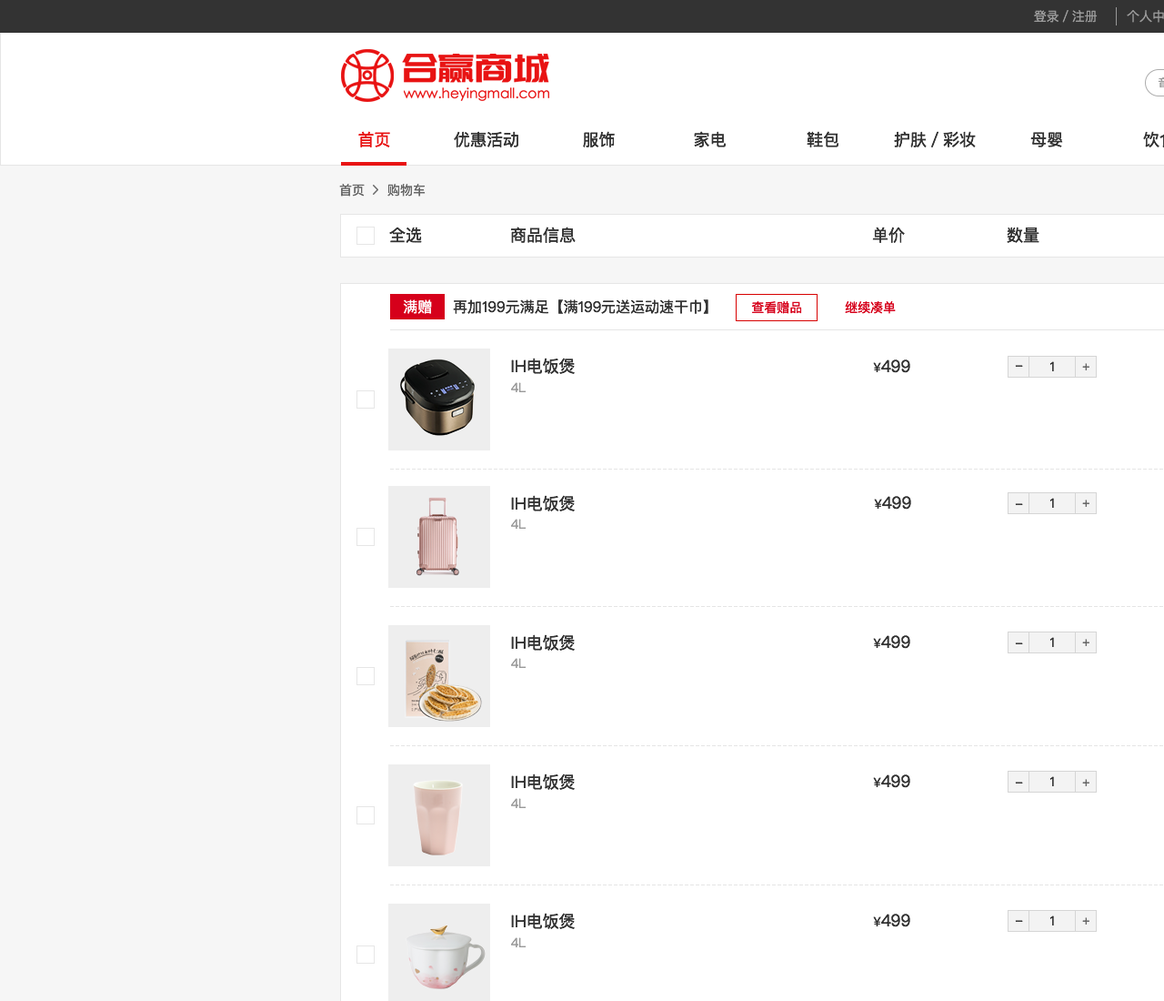
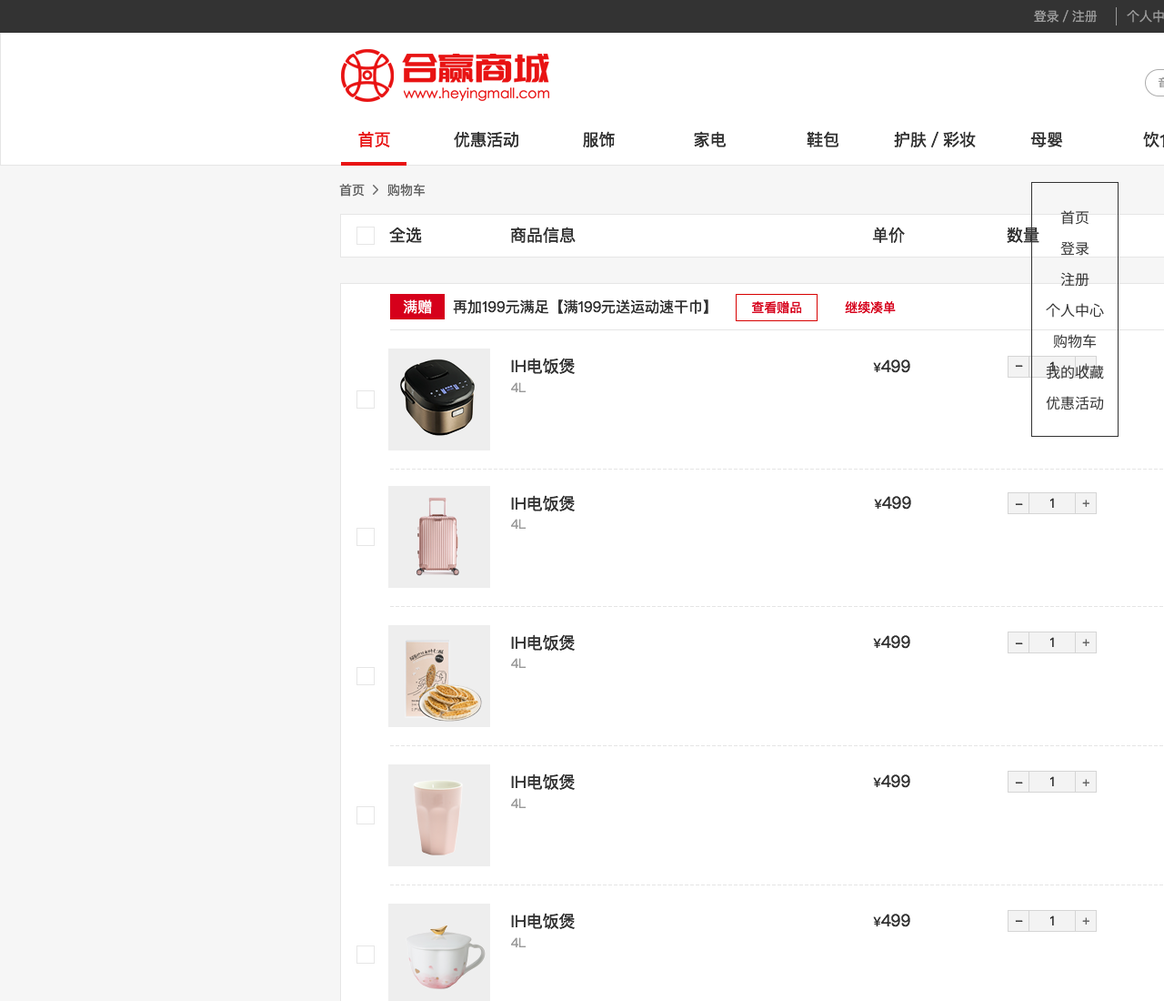
Before and after one commit to husiyan/uiDesign, a plain HTML site: page shangcheng/byCar.html in a window 1280 px wide. Shown: the top 1100 px of the page at 91% size. Drawn offline with Linux system fonts and the light colour scheme.

Commit message:
sahngcheng

```diff
--- a/shangcheng/byCar.html
+++ b/shangcheng/byCar.html
@@ -8,11 +8,36 @@
 			padding:0;
 			margin:0;
 		}
+		.fh{
+			position: fixed;
+			top:200px;
+			right: 50px;
+			text-align: center;
+			border:1px solid #333;
+			padding:15px;
+
+		}
+		.fh a{
+			color: #333;
+			text-decoration: none;
+			display: block;
+			margin:10px 0;
+
+		}
 	</style>
 </head>
 <body>
 	<div class="bycar">
 		<img src="imgs/bycar.png" alt="">
 	</div>
+	<div class="fh">
+		<a href="index1.html">首页</a>
+		<a href="login.html">登录</a>
+		<a href="zhuce.html">注册</a>
+		<a href="personal.html">个人中心</a>
+		<a href="byCar.html">购物车</a>
+		<a href="wodeshoucang.html">我的收藏</a>
+		<a href="youhuihuodong.html">优惠活动</a>
+	</div>
 </body>
 </html>
```
Also changed, not shown: shangcheng/login.html (+25 -0 lines), shangcheng/personal.html (+5 -5 lines), shangcheng/wodeshoucang.html (+25 -0 lines), shangcheng/youhuihuodong.html (+25 -0 lines), shangcheng/zhuce.html (+25 -0 lines).
